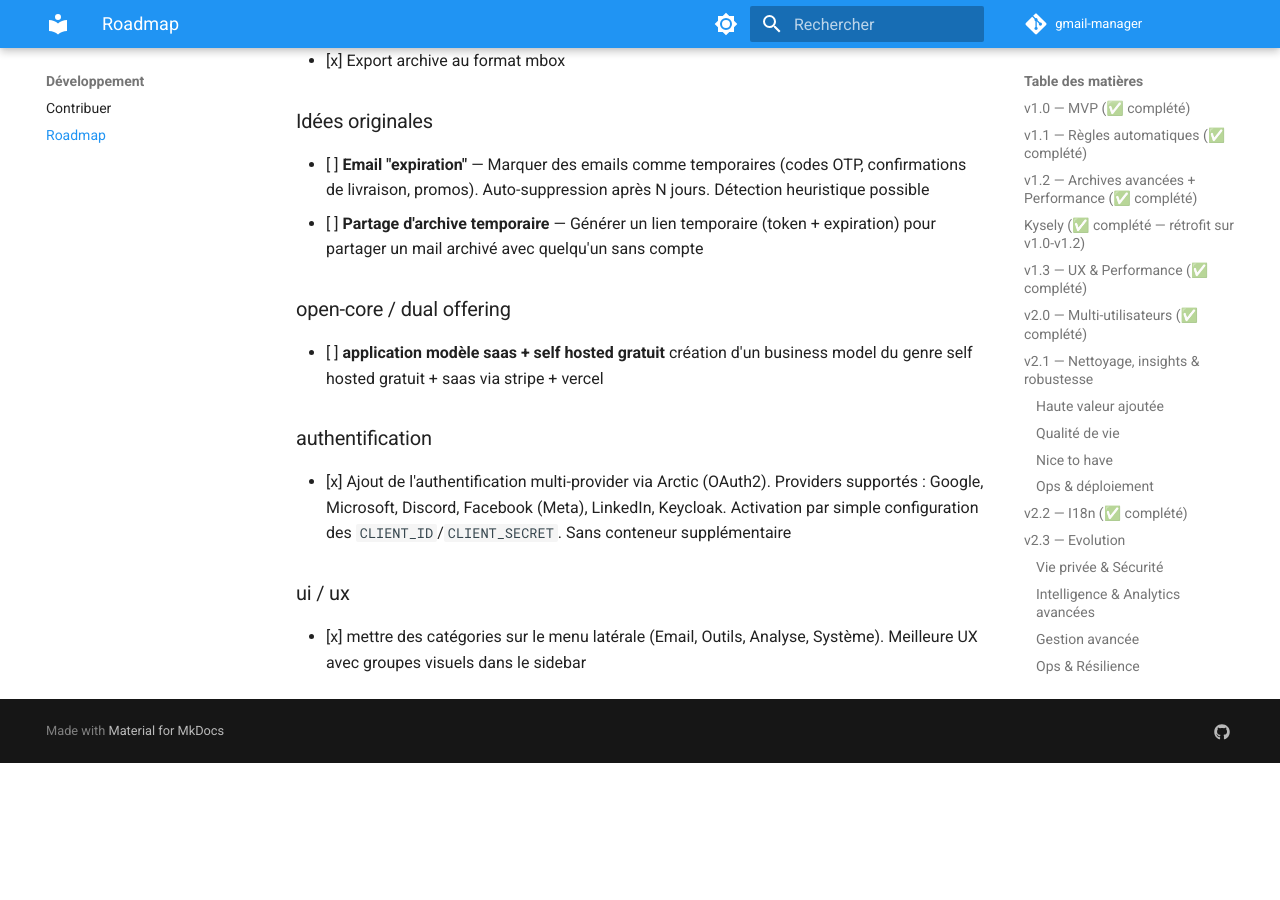
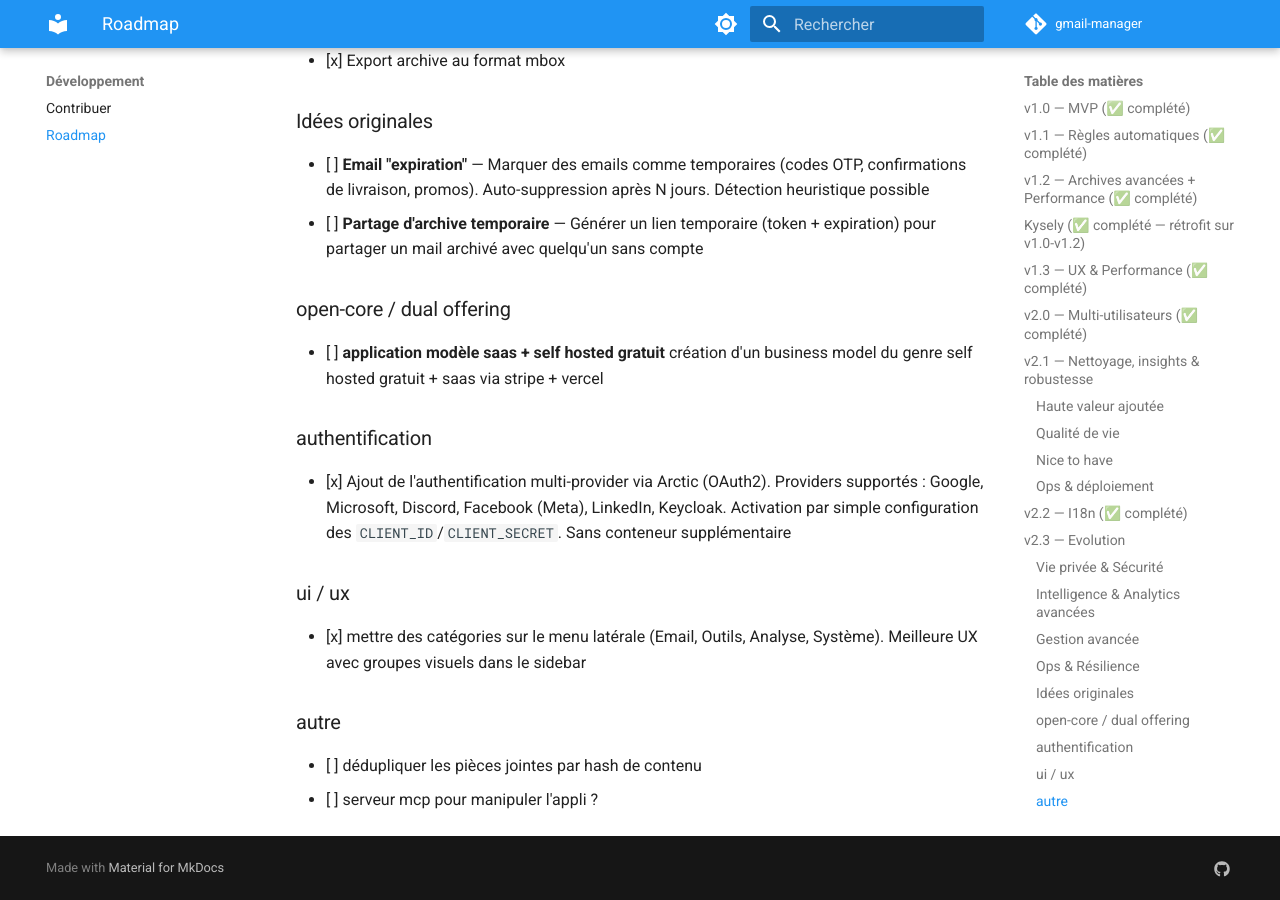
Before and after one commit to Le-Nid/nid, an MkDocs documentation site: the page built from docs/development/roadmap.md, in a window 1280 px wide and 900 px high, scrolled down 5900 px. Built offline with MkDocs 1.6.1 and Material for MkDocs 9.7.7, drawn with Linux system fonts in a browser that asks for light colours; comment, search, counter and statistics services are not loaded; before the commit the page ends 6663 px from its top, so only the background shows below that.

Commit message:
feat(roadmap): add new features for UI/UX improvements and application manipulation

```diff
--- a/docs/development/roadmap.md
+++ b/docs/development/roadmap.md
@@ -161,3 +161,8 @@
 
 ### ui / ux
 - [x] mettre des catégories sur le menu latérale (Email, Outils, Analyse, Système). Meilleure UX avec groupes visuels dans le sidebar
+
+
+### autre
+- [ ] dédupliquer les pièces jointes par hash de contenu
+- [ ] serveur mcp pour manipuler l'appli ?
```
